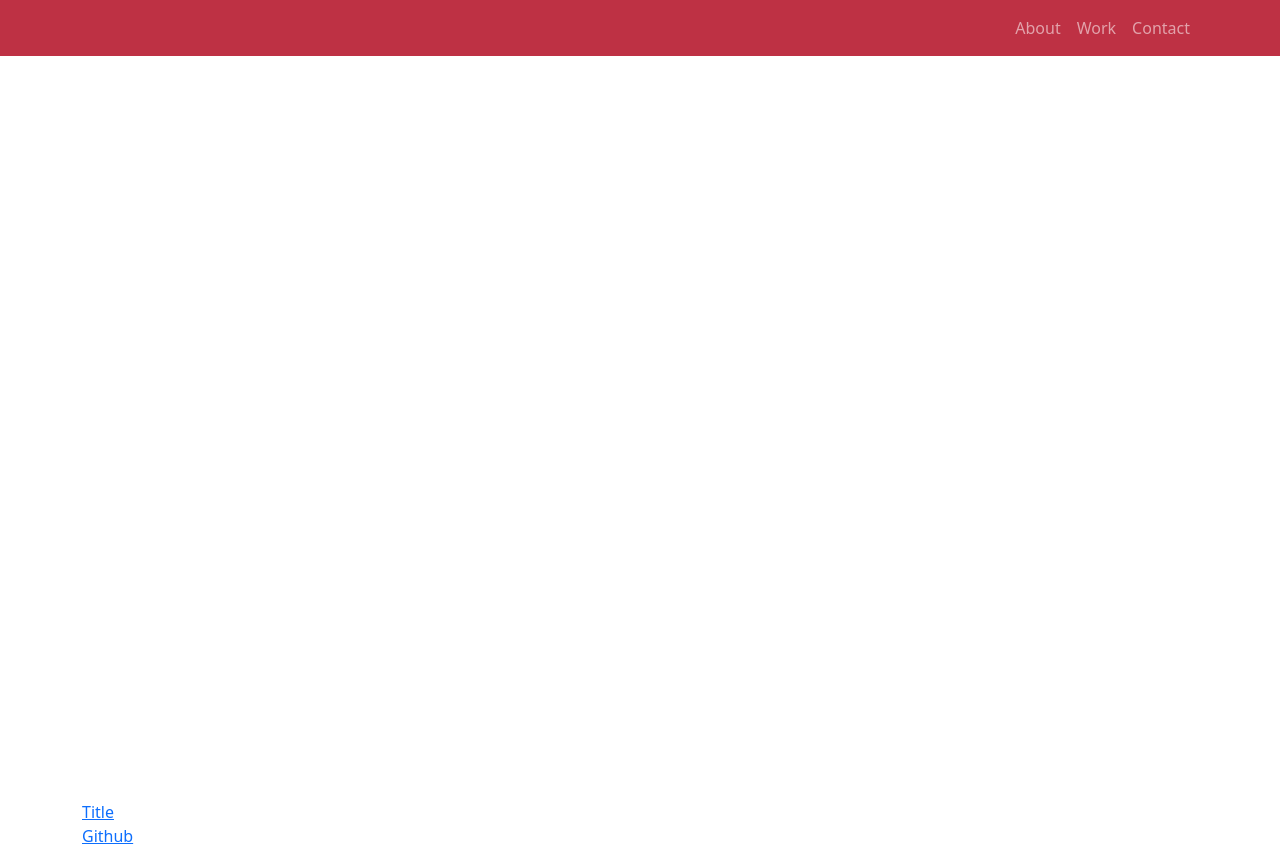
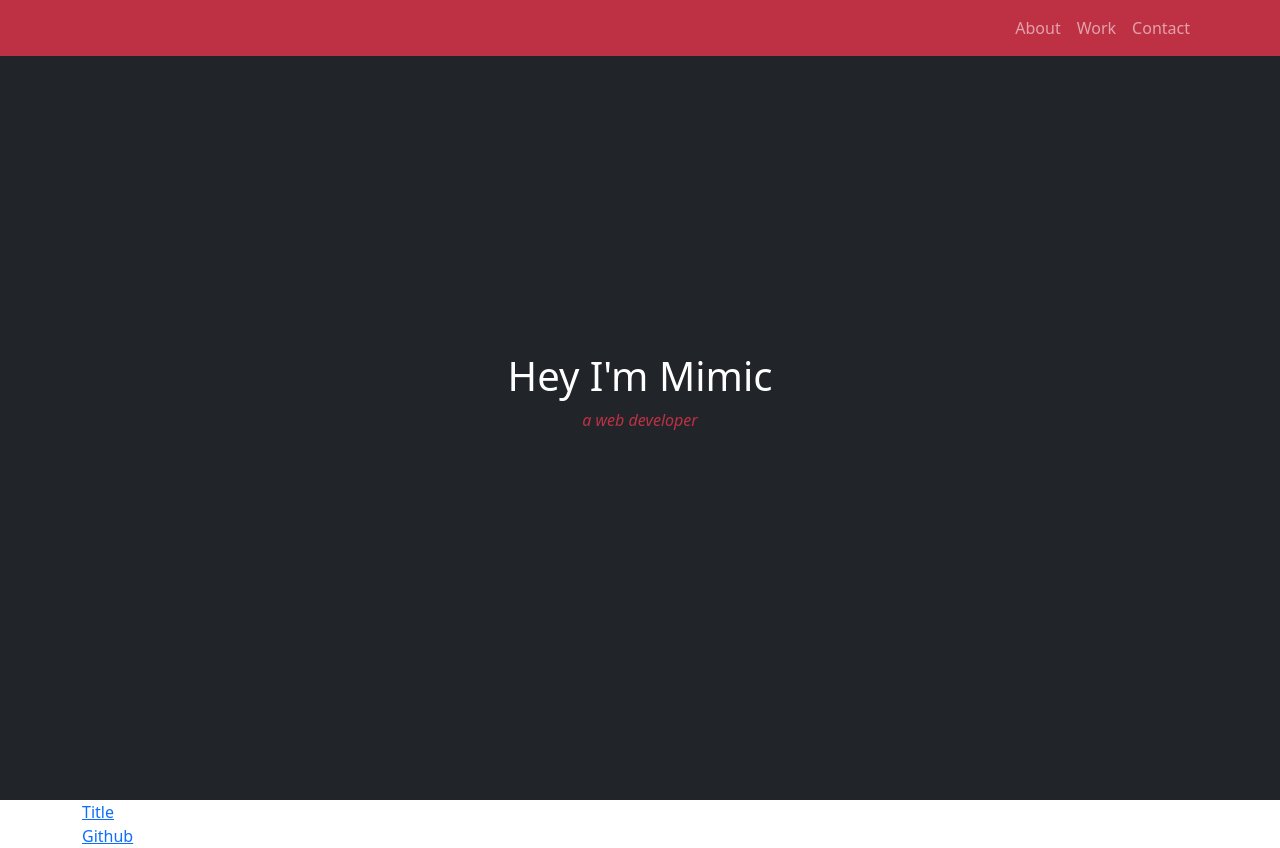
Before and after one commit to Nuri1977/mv_personal_page, a plain HTML site: page index.html in a window 1280 px wide. Drawn offline with nearby package versions, Linux system fonts and the light colour scheme.

Commit message:
improve welcome section

```diff
--- a/index.html
+++ b/index.html
@@ -48,17 +48,31 @@
       </div>
     </nav>
 
-    <div class="container">
-      <section id="welcome-section" class="" style="height: 100vh">
-        <h1>Hey I'm Mimic</h1>
+    <section
+      id="welcome-section"
+      class="
+        container-fluid
+        bg-dark
+        text-white
+        d-flex
+        justify-content-center
+        align-items-center
+      "
+      style="height: 100vh"
+    >
+      <div class="text-center">
+        <h1 class="">Hey I'm Mimic</h1>
+        <p style="color: #be3144"><i>a web developer</i></p>
+      </div>
     </section>
-      <section id="projects">
+
+    <section id="projects" class="container">
       <div class="project-tile">
         <a href="https://codepen.io/freeCodeCamp/full/zNqgVx"> Title </a>
       </div>
     </section>
 
-      <section id="contact">
+    <section id="contact" class="container">
       <a
         href="https://github.com/freecodecamp"
         target="_blank"
@@ -66,7 +80,6 @@
         >Github</a
       >
     </section>
-    </div>
 
     <script src="js/index.js"></script>
   </body>
```
Lines whose indentation alone changed are shown as unchanged.
